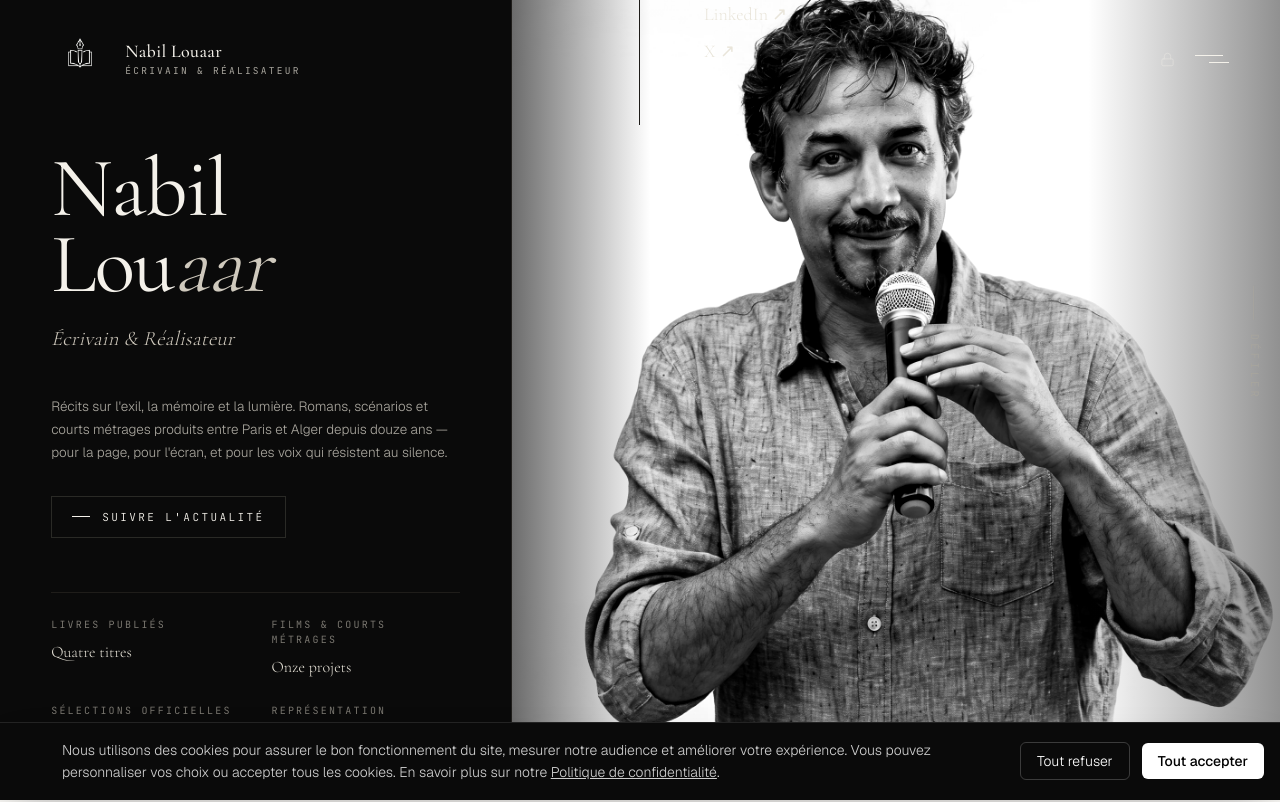
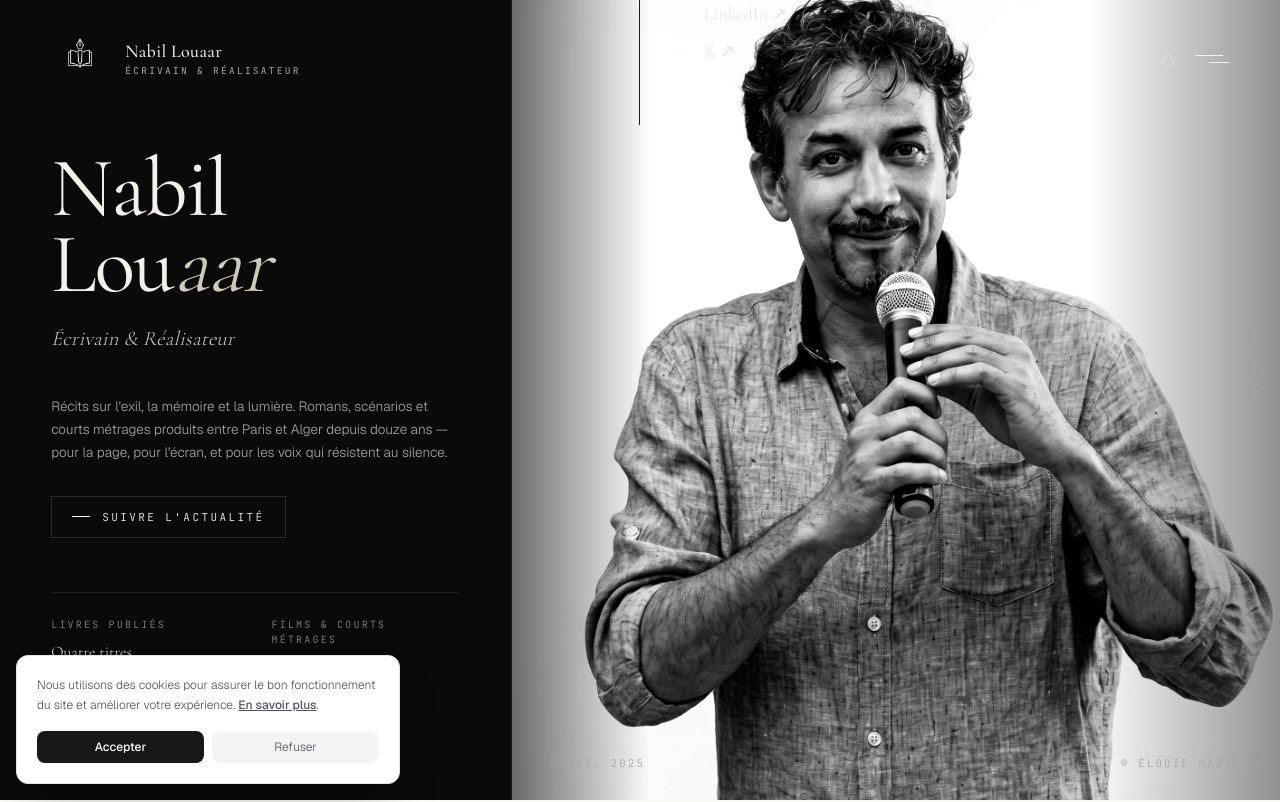
Before and after one commit to ZarogDev/nabil-louaar-portfolio, a Next.js app: page / in a window 1280 px wide. Shown: the top 802 px of the page. Built offline with nearby package versions, Linux system fonts and the light colour scheme; no server answers; the database is empty.

Commit message:
Suppression doublons RGPD, refonte cookie discret et ajustement footer

```diff
--- a/src/components/rgpd/CookieConsent.tsx
+++ b/src/components/rgpd/CookieConsent.tsx
@@ -25,18 +25,16 @@ export default function CookieConsent() {
   if (!show) return null;
 
   return (
-    <div className="fixed bottom-0 left-0 right-0 z-[9999] p-4 bg-[#0a0a0a] border-t border-white/10 text-white shadow-2xl flex flex-col sm:flex-row items-center justify-between gap-4 font-sans text-sm">
-      <div className="flex-1 max-w-4xl mx-auto">
-        <p className="opacity-80 leading-relaxed">
-          Nous utilisons des cookies pour assurer le bon fonctionnement du site, mesurer notre audience et améliorer votre expérience. Vous pouvez personnaliser vos choix ou accepter tous les cookies. En savoir plus sur notre <Link href="/politique-confidentialite" className="underline hover:text-white/80 transition-colors">Politique de confidentialité</Link>.
-        </p>
-      </div>
-      <div className="flex items-center gap-3 w-full sm:w-auto justify-end">
-        <button onClick={declineAll} className="px-4 py-2 border border-white/20 rounded-md hover:bg-white/5 transition-colors whitespace-nowrap">
-          Tout refuser
+    <div className="fixed bottom-4 left-4 z-[9999] max-w-sm p-5 bg-white dark:bg-zinc-900 border border-zinc-200 dark:border-zinc-800 rounded-xl shadow-2xl flex flex-col gap-3 font-sans text-xs text-zinc-600 dark:text-zinc-300">
+      <p className="leading-relaxed">
+        Nous utilisons des cookies pour assurer le bon fonctionnement du site et améliorer votre expérience. <Link href="/politique-confidentialite" className="underline font-medium hover:text-zinc-900 dark:hover:text-white transition-colors">En savoir plus</Link>.
+      </p>
+      <div className="flex items-center gap-2 mt-1">
+        <button onClick={acceptAll} className="flex-1 py-2 bg-zinc-900 dark:bg-white text-white dark:text-black rounded-lg hover:opacity-90 transition-opacity font-medium">
+          Accepter
         </button>
-        <button onClick={acceptAll} className="px-4 py-2 bg-white text-black rounded-md hover:bg-gray-200 transition-colors whitespace-nowrap font-medium">
-          Tout accepter
+        <button onClick={declineAll} className="flex-1 py-2 bg-zinc-100 dark:bg-zinc-800 text-zinc-600 dark:text-zinc-300 rounded-lg hover:bg-zinc-200 dark:hover:bg-zinc-700 transition-colors">
+          Refuser
         </button>
       </div>
     </div>
```
